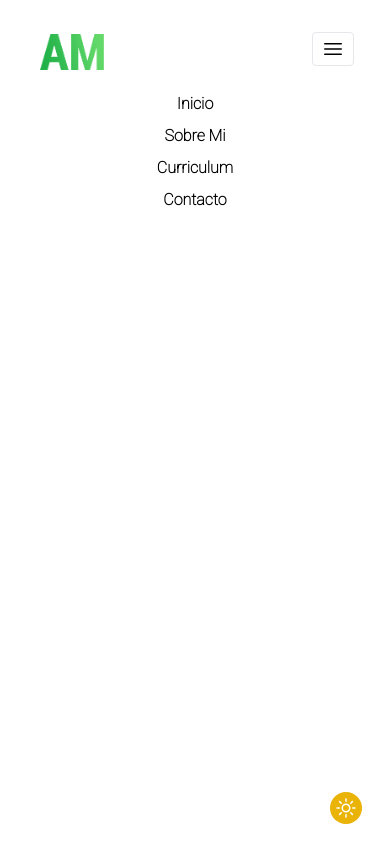
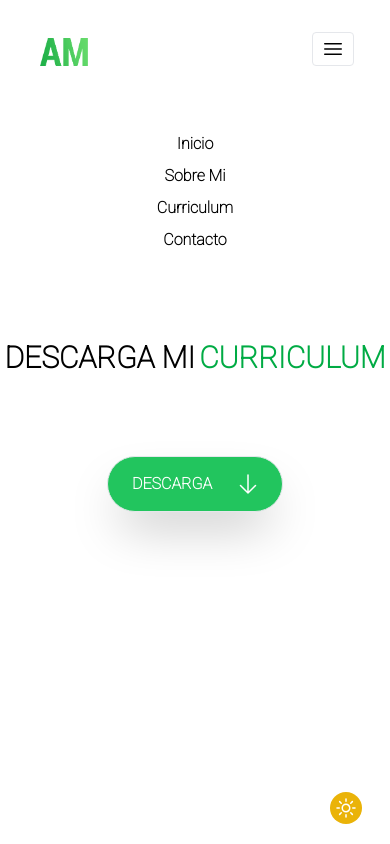
Before and after one commit to Caradenada/ResumeWebsite, a Vue app: page /curriculum in a window 390 px wide. Both pictures are taken after a click on the button 333 px from the left and 49 px from the top of the page. Built offline with nearby package versions, Linux system fonts and the light colour scheme.

Commit message:
curriculum1

```diff
--- a/package.json
+++ b/package.json
@@ -14,12 +14,12 @@
     "gsap": "^3.11.4",
     "gsap-trial": "^3.11.4",
     "spltjs": "^1.1.0",
-    "three": "^0.150.1",
     "vue": "^3.2.47",
     "vue-router": "^4.1.6"
   },
   "devDependencies": {
     "@types/node": "^18.14.2",
+    "@types/three": "^0.149.0",
     "@vitejs/plugin-vue": "^4.0.0",
     "@vitejs/plugin-vue-jsx": "^3.0.0",
     "@vue/tsconfig": "^0.1.3",
@@ -27,6 +27,7 @@
     "npm-run-all": "^4.1.5",
     "postcss": "^8.4.21",
     "tailwindcss": "^3.2.7",
+    "three": "^0.150.1",
     "typescript": "~4.8.4",
     "vite": "^4.1.4",
     "vue-tsc": "^1.2.0"
--- a/src/App.vue
+++ b/src/App.vue
@@ -22,10 +22,11 @@
     </div>
   <header>
     <nav class="h-30 w-screen  space-x-8 pr-36 pt-8 flex justify-end sm:flex-row relative">
-      <div class="h-20 w-20 top-10 left-10 absolute">
-
-        <img v-if="!isDark" src=" /Amicon.png " class="object-scale-down h-16 md:h-20 w-16 md:w-20 font-bold font-sans flex-1 pb-2 -mt-4 transition-all ">
-        <img v-if="isDark" src=" /AmiconDarkMode.png " class="object-scale-down h-16 md:h-20 w-16 md:w-20 font-bold font-sans flex-1 pb-2 -mt-4 transition-all ">
+      <div class="h-20 w-20 mt-4 md:mt-0 ml-10 flex-1">
+        <RouterLink to="/">
+        <img v-if="!isDark" src=" /Amicon.png " class="object-scale-down h-12 md:h-20 w-12 md:w-20 font-bold font-sans flex-1 pb-2 -mt-4 transition-all ">
+        <img v-if="isDark" src=" /AmiconDarkMode.png " class="object-scale-down h-12 md:h-20 w-12 md:w-20 font-bold font-sans flex-1 pb-2 -mt-4 transition-all ">
+        </RouterLink>
       </div>
 
       <!-- Navigation bar -->
@@ -59,7 +60,7 @@
 
     </nav>
     <Transition name="nav" mode="out-in">
-    <div v-show="mobileNavBar" class="w-full items-center flex flex-col justify-center pt-14 pb-1 overflow-y-hidden" >
+    <div v-show="mobileNavBar" class="w-full items-center flex flex-col justify-center pb-1 overflow-y-hidden" >
           <RouterLink class="md:px-3 py-1 md:pb-3 font-Roboto font-bold dark:text-white text-black hover:text-lg hover:text-green-300 dark:hover:text-violet-400 transition-all duration-500 " to="/">Inicio</RouterLink>
           <RouterLink class="md:px-3 py-1 md:py-3 font-Roboto font-bold dark:text-white text-black hover:text-lg hover:text-green-300 dark:hover:text-violet-400 transition-all duration-500 " to="/about">Sobre Mi</RouterLink>
           <RouterLink class="md:px-3 py-1 md:py-3  font-Roboto font-bold dark:text-white text-black hover:text-lg hover:text-green-300 dark:hover:text-violet-400 transition-all duration-500 " to="/curriculum">Curriculum</RouterLink>
@@ -76,14 +77,15 @@
     </Transition>
   </RouterView>
 </div>
+
 </template>
-<script setup lang="ts">
+<script type="module" setup lang="ts">
 // Imports
-
 import { RouterLink, RouterView } from 'vue-router';
-import { ref, onMounted } from 'vue';
+import { ref, onMounted, render } from 'vue';
 import { useDark, useToggle } from "@vueuse/core";
 import { gsap } from "gsap";
+
 
 
 // Script starts
@@ -92,6 +94,7 @@ const navBar = ref();
 const mainPage = ref();
 const split = ref();
 const loadingPage = ref();
+let loadedModel;
 let loaded = ref(true);
  let mobileNavBar = ref();
  let windowWidth = ref();
@@ -107,6 +110,8 @@ function delay(ms: number) {
        setTimeout(resolve, ms);
     });
 };
+
+
 const loadPage = () => {
     async function loading() {
     await delay(1500);
@@ -166,6 +171,7 @@ const toggleShowNavBar = () => {
 window.addEventListener('resize',checkScreen);
 window.addEventListener('load',checkScreen);
 window.addEventListener('load',loadPage);
+
 </script>
 
 <style scoped>
--- a/src/views/CurriculumView.vue
+++ b/src/views/CurriculumView.vue
@@ -24,6 +24,28 @@ import { useDark } from "@vueuse/core";
 
 <template>
   <main>
+    <div>
+      <div>
 
+      </div>
+      <div ref="left">
+
+      </div>
+    </div>
+    <div class="md:hidden flex flex-col font-bold items-center mb-32 space-y-20  h-screen pt-20 ">
+
+      <h1 class="flex max-w-md dark:text-white text-center font-Roboto text-black text-3xl md:text-left">DESCARGA MI <span class="text-curriculum-primary pl-1 text-center md:text-left dark:text-violet-600">CURRICULUM</span></h1>
+
+      <button class=" border items-center flex font-bold rounded-full h-14 w-44 py-3 px-6 font-Roboto text-white bg-green-500 dark:bg-violet-600 shadow-2xl">
+
+        <h1 class="flex ">DESCARGA</h1>
+        <div class="flex pl-6">
+          <svg xmlns="http://www.w3.org/2000/svg" fill="none" viewBox="0 0 24 24" stroke-width="1.5" stroke="currentColor" class="w-6 h-6">
+  <path stroke-linecap="round" stroke-linejoin="round" d="M19.5 13.5L12 21m0 0l-7.5-7.5M12 21V3" />
+</svg>
+
+        </div>
+      </button>
+    </div>
   </main>
 </template>
--- a/tsconfig.json
+++ b/tsconfig.json
@@ -2,6 +2,9 @@
   "extends": "@vue/tsconfig/tsconfig.web.json",
   "include": ["env.d.ts", "src/**/*", "src/**/*.vue"],
   "compilerOptions": {
+    "types": [
+      "three"
+    ],
     "baseUrl": ".",
     "paths": {
       "@/*": ["./src/*"]
--- a/tsconfig.node.json
+++ b/tsconfig.node.json
@@ -2,7 +2,8 @@
   "extends": "@vue/tsconfig/tsconfig.node.json",
   "include": ["vite.config.*", "vitest.config.*", "cypress.config.*", "playwright.config.*"],
   "compilerOptions": {
+
     "composite": true,
-    "types": ["node"]
+    "types": ["node"],
   }
 }
```
Also changed, not shown: 1 other file (tests, documents, lock files or other folders).
